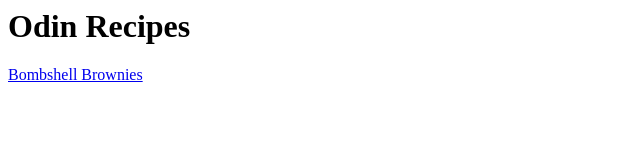
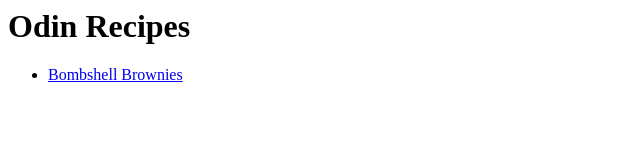
Before and after one commit to YJOSH1/odin-recipes, a plain HTML site: page index.html in a window 1280 px wide. Shown: the whole page, without its empty margins (0-640 px from the left). Drawn offline with Linux system fonts and the light colour scheme.

Commit message:
Added unordered list for recipes links

```diff
--- a/index.html
+++ b/index.html
@@ -8,6 +8,8 @@
 
     <body>
         <h1>Odin Recipes</h1>
-        <p><a href="./recipes/brownies.html">Bombshell Brownies</a></p>
+        <ul>
+            <li><a href="./recipes/brownies.html">Bombshell Brownies</a></li>
+        </ul>
     </body>
 </html>
```
